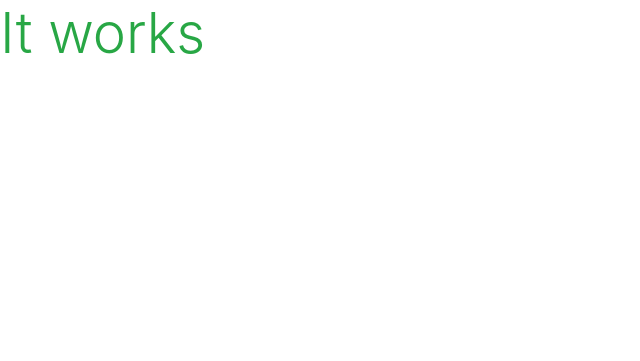
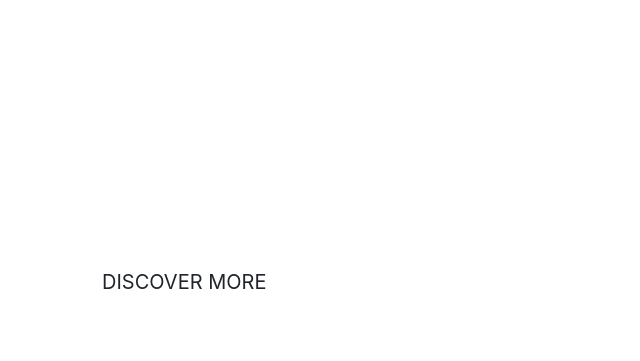
Before and after one commit to Giov3ss/PowerProtein, a Django app: page / in a window 1280 px wide. Shown: the top 361 px of the page, without its empty margins (0-640 px from the left). Run offline with Django 3.2, Linux system fonts and the light colour scheme.

Commit message:
added content to index.html file

```diff
--- a/home/templates/home/index.html
+++ b/home/templates/home/index.html
@@ -1,6 +1,27 @@
 {% extends "base.html" %}
 {% load static %}
 
+{% block page_header %}
+    <div class="container header-container">
+        <div class="row">
+            <div class="col"></div>
+        </div>
+    </div>
+{% endblock %}
+
 {% block content %}
-    <h1 class="display-4 text-success">It works</h1>
+    <div class="container h-100">
+        <div class="row h-100">
+            <div class="col-7 col-md-6 my-auto">
+                <h1 class="display-4 logo-font text-white">
+                    Unleash Your Power: Embrace Your Inner Strength
+                </h1>
+                <div class="my-5">
+                    <h4>
+                        <a href="" class="shop-now-button btn btn-lg rounded-0 text-uppercase py-3">Discover More</a>
+                    </h4>
+                </div>
+            </div>
+        </div>
+    </div>
 {% endblock %}
```
